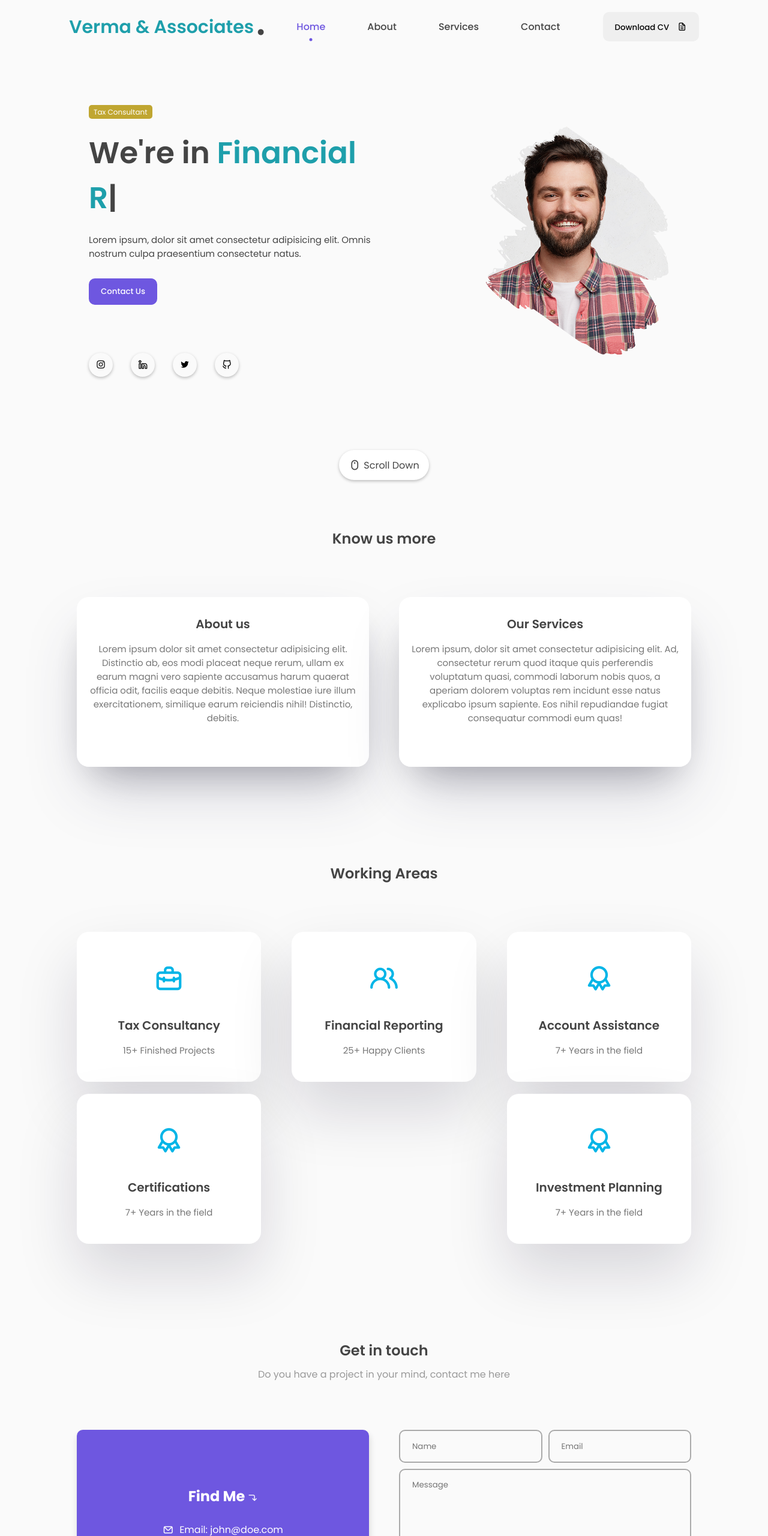
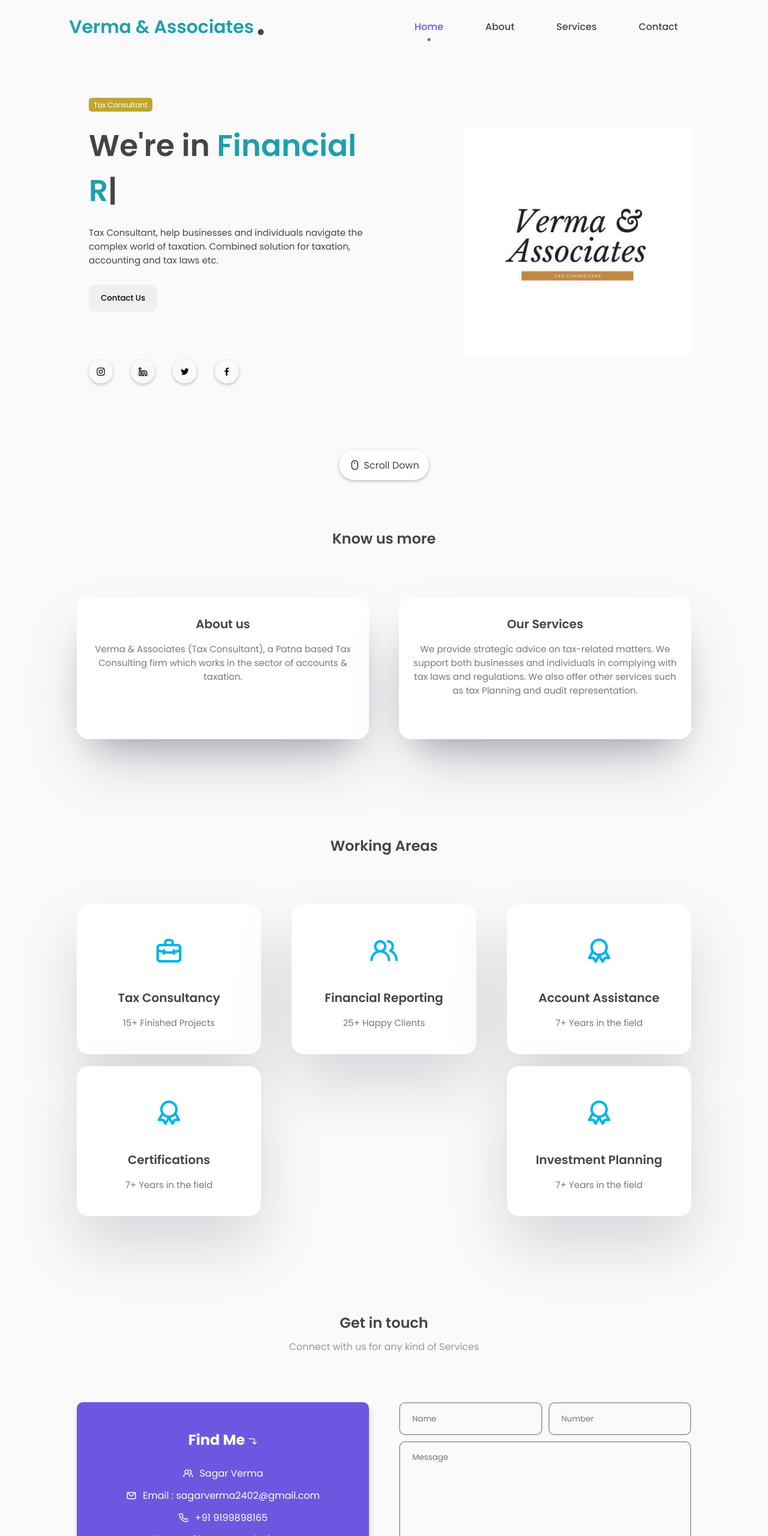
Before and after one commit to sahilverma818/Verma-Associates-Project, a plain HTML site: page index.html in a window 1280 px wide. Shown: the top 2560 px of the page at 60% size. Drawn offline with nearby package versions, Linux system fonts and the light colour scheme.

Commit message:
Add files via upload

```diff
--- a/index.html
+++ b/index.html
@@ -43,9 +43,9 @@
                     </li>
                 </ul>
             </div>
-            <div class="nav-button">
+            <!-- <div class="nav-button">
                 <button class="btn">Download CV <i class="uil uil-file-alt"></i></button>
-            </div>
+            </div> -->
             <div class="nav-menu-btn">
                 <i class="uil uil-bars" onclick="myMenuFunction()"></i>
             </div>
@@ -64,23 +64,23 @@
                         <p> We're in <span class="typedText"></span></p>
                     </div>
                     <div class="featured-text-info">
-                        <p> Lorem ipsum, dolor sit amet consectetur adipisicing elit. Omnis nostrum culpa praesentium consectetur natus.
+                        <p> Tax Consultant, help businesses and individuals navigate the complex world of taxation. Combined solution for taxation, accounting and tax laws etc.
                         </p>
                     </div>
                     <div class="featured-text-btn">
-                        <button class="btn blue-btn"> Contact Us</button>
+                        <a href="#contact"><button class="btn blue-btn">  Contact Us </button></a>
                         <!-- <button class="btn">Download CV <i class="uil uil-file-alt"></i></button> -->
                     </div>
                     <div class="social_icons">
-                        <div class="icon"><i class="uil uil-instagram"></i></div>
-                        <div class="icon"><i class="uil uil-linkedin-alt"></i></div>
-                        <div class="icon"><i class="uil uil-twitter"></i></div>
-                        <div class="icon"><i class="uil uil-github-alt"></i></div>
+                        <div class="icon"><a href="https://instagram.com/vermaassociates2412?igshid=MzRlODBiNWFlZA==" class="uil uil-instagram"></a></div>
+                        <div class="icon"><a href="https://www.linkedin.com/in/sagar-verma-28b342258" class="uil uil-linkedin-alt"></a></div>
+                        <div class="icon"><a href="" class="uil uil-twitter"></a></div>
+                        <div class="icon"><a href="https://www.facebook.com/sagarverma2402?mibextid=7cd5pb" class="uil uil-facebook-f"></a></div>
                     </div>
                 </div>
                 <div class="featured-image">
                     <div class="image">
-                        <img src="./profile.png" alt="avatar">
+                        <img src="./profile.jpeg" alt="avatar">
                     </div>
                 </div>
                 <div class="scroll-icon-box">
@@ -100,7 +100,7 @@
                     <div class="col">
                         <div class="about-info">
                             <h3> About us</h3>
-                            <p>Lorem ipsum dolor sit amet consectetur adipisicing elit. Distinctio ab, eos modi placeat neque rerum, ullam ex earum magni vero sapiente accusamus harum quaerat officia odit, facilis eaque debitis. Neque molestiae iure illum exercitationem, similique earum reiciendis nihil! Distinctio, debitis.
+                            <p> Verma & Associates (Tax Consultant), a Patna based Tax Consulting firm which works in the sector of accounts & taxation.
                             </p>
                             <div class="about-btn">
                                 <!-- <button class="btn">Download CV <i class="uil uil-import"></i></button> -->
@@ -110,7 +110,7 @@
                     <div class="col">
                         <div class="about-info">
                             <h3> Our Services </h3>
-                            <p>Lorem ipsum, dolor sit amet consectetur adipisicing elit. Ad, consectetur rerum quod itaque quis perferendis voluptatum quasi, commodi laborum nobis quos, a aperiam dolorem voluptas rem incidunt esse natus explicabo ipsum sapiente. Eos nihil repudiandae fugiat consequatur commodi eum quas!
+                            <p> We provide strategic advice on tax-related matters. We support both businesses and individuals in complying with tax laws and regulations. We also offer other services such as tax Planning and audit representation.
                             </p>
                             <div class="about-btn">
                                 <!-- <button class="btn">Download CV <i class="uil uil-import"></i></button> -->
@@ -161,27 +161,29 @@
             <section class="section" id="contact">
                 <div class="top-header">
                     <h1>Get in touch</h1>
-                    <span>Do you have a project in your mind, contact me here</span>
+                    <span> Connect with us for any kind of Services </span>
                 </div>
                 <div class="row">
                     <div class="col">
                         <div class="contact-info">
                             <h2>Find Me <i class="uil uil-corner-right-down"></i></h2>
-                            <p><i class="uil uil-envelope"></i> Email: john@doe.com</p>
-                            <p><i class="uil uil-phone"></i> +91 70822 00001</p>
+                            <p><i class="uil-users-alt"></i> Sagar Verma </p>
+                            <p><i class="uil uil-envelope"></i> Email : sagarverma2402@gmail.com </p>
+                            <p><i class="uil uil-phone"></i> +91 9199898165 </p>
+                            <p><i class="uil-bars"></i> Shop No 21, Mega Marketing,<br> Dakbanglow Road, Patna - 852201 </p>
                         </div>
                     </div>
                     <div class="col">
                         <div class="form-control">
                             <div class="form-inputs">
                                 <input type="text" class="input-field" placeholder="Name">
-                                <input type="text" class="input-field" placeholder="Email">
+                                <input type="number" class="input-field" placeholder="Number">
                             </div>
                             <div class="text-area">
                                 <textarea placeholder="Message"></textarea>
                             </div>
                             <div class="form-button">
-                                <button class="btn">Send <i class="uil uil-message"></i></button>
+                                <button class="btn" type="submit">Send <i class="uil uil-message"></i></button>
                             </div>
                         </div>
                     </div>
@@ -194,7 +196,7 @@
         <!-- --------------- FOOTER --------------- -->
         <footer>
             <div class="top-footer">
-                <p>John Doe .</p>
+                <p>Verma & Associates .</p>
             </div>
             <div class="middle-footer">
                 <ul class="footer-menu">
@@ -205,21 +207,22 @@
                         <a href="#about">About</a>
                     </li>
                     <li class="footer_menu_list">
-                        <a href="#projects">Projects</a>
+                        <a href="#projects">Services</a>
                     </li>
                     <li class="footer_menu_list">
                         <a href="#contact">Contact</a>
                     </li>
                 </ul>
             </div>
+
             <div class="footer-social-icons">
-                <div class="icon"><i class="uil uil-instagram"></i></div>
-                <div class="icon"><i class="uil uil-linkedin-alt"></i></div>
-                <div class="icon"><i class="uil uil-twitter"></i></div>
-                <div class="icon"><i class="uil uil-github-alt"></i></div>
+                <div class="icon"><a href="https://instagram.com/vermaassociates2412?igshid=MzRlODBiNWFlZA==" class="uil uil-instagram"></a></div>
+                <div class="icon"><a href="https://www.linkedin.com/in/sagar-verma-28b342258" class="uil uil-linkedin-alt"></a></div>
+                <div class="icon"><a href="" class="uil uil-twitter"></a></div>
+                <div class="icon"><a href="https://www.facebook.com/sagarverma2402?mibextid=7cd5pb" class="uil uil-facebook-f"></a></div>
             </div>
             <div class="bottom-footer">
-                <p>Copyright &copy; <a href="#home" style="text-decoration: none;">John Doe</a> - All rights reserved
+                <p>Copyright &copy; <a href="#home" style="text-decoration: none;">Verma & Associates</a> - All rights reserved
                 </p>
             </div>
         </footer>
--- a/style.css
+++ b/style.css
@@ -221,6 +221,11 @@ nav{
     border-radius: 50%;
     box-shadow: 0px 2px 5px 0px rgba(0, 0, 0, 0.25);
     cursor: pointer;
+}
+
+.icon>a{
+    text-decoration: none;
+    color: black
 }
 .icon:hover{
     color: var(--first-color);
```
Also changed, not shown: profile.jpeg (added).
